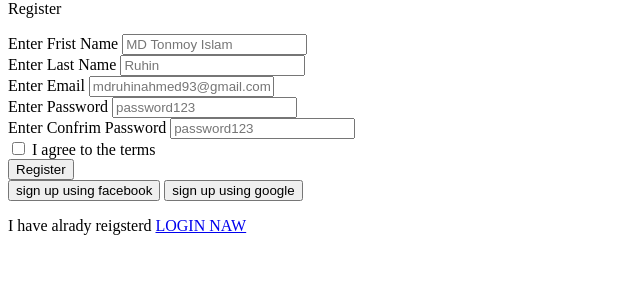
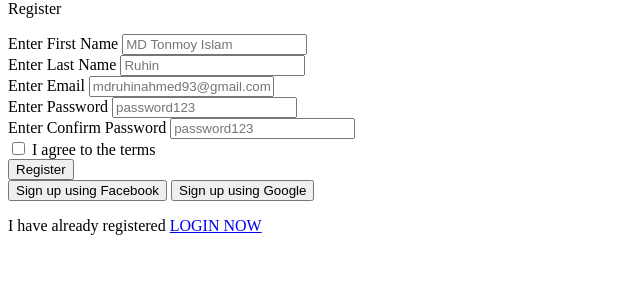
Before and after one commit to Ruhin1/auth-app, a PHP site: the page made by views/auth/register.php in a window 1280 px wide. Shown: the part 16-316 px from the top of the page, without its empty margins (0-640 px from the left). Run offline with PHP 8.4, Linux system fonts and the light colour scheme; the template is opened without the code that fills it, so the values that code supplies are empty.

Commit message:
registion form design updated

```diff
--- a/views/auth/register.php
+++ b/views/auth/register.php
@@ -1,6 +1,8 @@
 <?php
+// Autoload all the necessary classes and dependencies
 require __DIR__ . '/../../vendor/autoload.php';
 
+// Use the Path class from the Config namespace
 use Config\Path;
 ?>
 
@@ -9,56 +11,81 @@ use Config\Path;
 <head>
     <meta charset="UTF-8">
     <meta name="viewport" content="width=device-width, initial-scale=1.0">
-  <title>Document</title>
+    <title>Register</title>
+    <!-- Link to the external CSS file for styling the register page -->
     <link rel="stylesheet" href="<?php echo htmlspecialchars(Path::public_url('assets/css/auth/register.css')) ?>">
 </head>
 <body>
+    <!-- Header section (currently empty) -->
     <header></header>
+
+    <!-- Main section to contain the form -->
     <main>
         <div class="container">
             <div class="form">
-    <form action="">
+                <!-- Registration form -->
+                <form action="" method="POST">
                     <p>Register</p>
+
+                    <!-- Form control for first name -->
                     <div class="form-control">
-        <label for="first-name">Enter Frist Name</label>
+                        <label for="first-name">Enter First Name</label>
                         <input type="text" name="first-name" id="first-name" placeholder="MD Tonmoy Islam" required>
                     </div>
+
+                    <!-- Form control for last name -->
                     <div class="form-control">
                         <label for="last-name">Enter Last Name</label>
                         <input type="text" name="last-name" id="last-name" placeholder="Ruhin" required>
                     </div>
+
+                    <!-- Form control for email -->
                     <div class="form-control">
                         <label for="email">Enter Email</label>
                         <input type="email" name="email" id="email" placeholder="mdruhinahmed93@gmail.com" required>
                     </div>
+
+                    <!-- Form control for password -->
                     <div class="form-control">
                         <label for="password">Enter Password</label>
                         <input type="password" name="password" id="password" placeholder="password123" required>
                     </div>
+
+                    <!-- Form control for confirm password -->
                     <div class="form-control">
-        <label for="confram-password">Enter Confrim Password</label>
-        <input type="password" name="confram-password" id="confram-password" placeholder="password123" required>
+                        <label for="confirm-password">Enter Confirm Password</label>
+                        <input type="password" name="confirm-password" id="confirm-password" placeholder="password123" required>
                     </div>
+
+                    <!-- Agreement and submit section -->
                     <div class="agery-submit">
                         <div>
+                            <!-- Agreement checkbox -->
                             <input type="checkbox" name="agery" id="agery" class="agery" required>
                             <label for="agery">I agree to the <span>terms</span></label>
                         </div>
                         <div>
+                            <!-- Submit button -->
                             <input type="submit" value="Register" id="register" class="register">
                         </div>
                     </div>
                 </form>
+
+                <!-- Social login buttons -->
                 <div class="social-login">
-      <button>sign up using facebook</button>
-      <button>sign up using google</button>
+                    <button>Sign up using Facebook</button>
+                    <button>Sign up using Google</button>
                 </div>
-    <div class="alrady-reigster">
-      <p>I have alrady reigsterd <a href="#">LOGIN NAW</a></p>
+
+                <!-- Already registered section with a link to login -->
+                <div class="already-register">
+                    <p>I have already registered <a href="#">LOGIN NOW</a></p>
                 </div>
             </div>
         </div>
     </main>
+
+    <!-- Footer section (currently empty) -->
     <footer></footer>
 </body>
 </html>
```
Also changed, not shown: public/assets/css/auth/register.css. Lines whose indentation alone changed are shown as unchanged.
